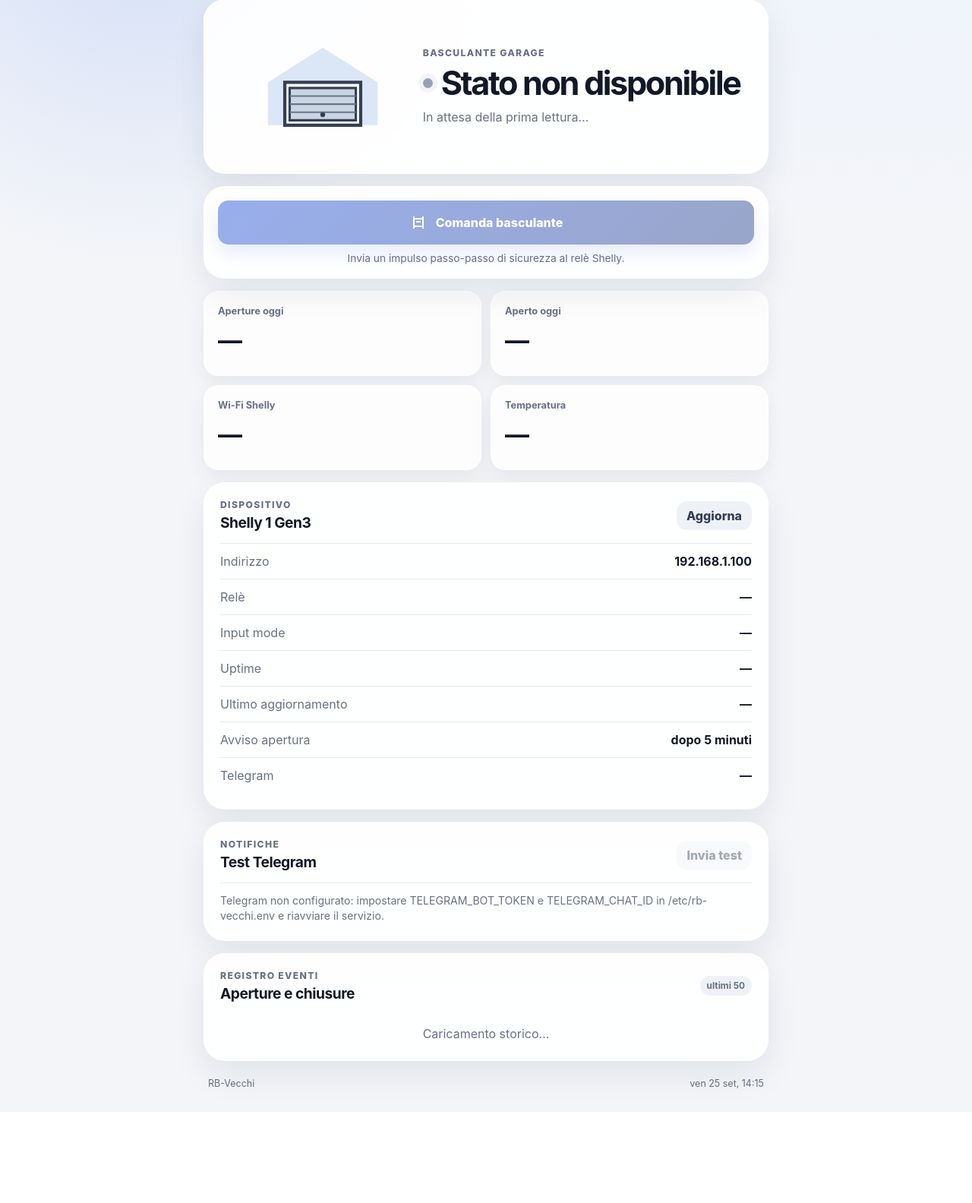
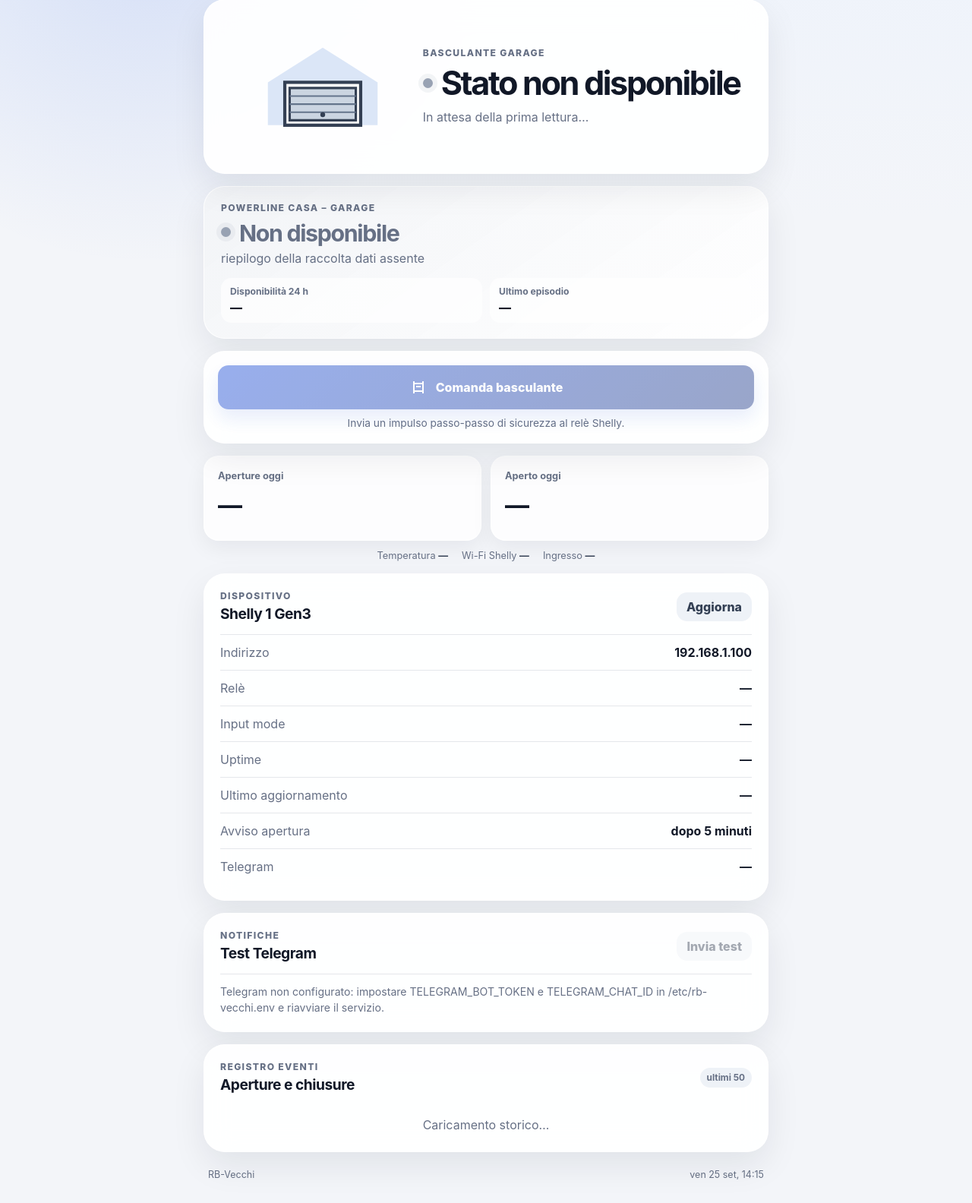
Before and after one commit to andreasaccio/RB-Vecchi, a Flask app: page / in a window 1280 px wide. Shown: the part 99-1683 px from the top of the page at 76% size. Before the commit the page ends 1550 px from the top, so only its background shows below. Run offline with Flask 3, Linux system fonts and the light colour scheme; data that the repository does not hold is empty; parts of the project's set-up code (start-up, migrations or seed data) failed here and were passed over.

Commit message:
dashboard: riquadro Powerline dal riepilogo della raccolta dati
Nuovo endpoint /api/powerline, separato da /api/status: legge in sola lettura
/var/lib/rb-raccolta/stato-rete.json (rbvecchi/powerline.py, nessuna analisi).
File assente, illeggibile, non valido o più vecchio di 5 minuti significa
"non disponibile". Monitor e notifiche invariati.
Nella schermata principale il riquadro Powerline (stato a colori, motivo,
disponibilità 24 h, ultimo episodio) prende il posto del Wi-Fi dello Shelly
come indicatore di rete; temperatura, Wi-Fi e ingresso passano su una riga
secondaria. Cache del service worker portata a v3 per i nuovi file statici.
CLAUDE.md: unità e JSON del riepilogo, regola di sola lettura, conteggi.

Co-Authored-By: Claude Opus 5.5 <noreply@anthropic.com>

```diff
--- a/rbvecchi/config.py
+++ b/rbvecchi/config.py
@@ -55,6 +55,8 @@ class Settings:
     listen_host: str
     listen_port: int
     log_level: str
+    # Riepilogo scritto da rb-stato-rete.service (raccolta dati), sola lettura.
+    powerline_json_path: Path = Path("/var/lib/rb-raccolta/stato-rete.json")
 
     @property
     def telegram_enabled(self) -> bool:
@@ -105,4 +107,7 @@ def load_settings(env_file: str | None = None) -> Settings:
         listen_host=os.getenv("LISTEN_HOST", "0.0.0.0").strip(),
         listen_port=_as_int("LISTEN_PORT", 8080, 1),
         log_level=os.getenv("LOG_LEVEL", "INFO").upper().strip(),
+        powerline_json_path=Path(
+            os.getenv("POWERLINE_JSON", "/var/lib/rb-raccolta/stato-rete.json")
+        ).expanduser(),
     )
--- a/rbvecchi/static/app.css
+++ b/rbvecchi/static/app.css
@@ -14,6 +14,8 @@
   --warning-bg: #fff7ed;
   --danger: #b42318;
   --danger-bg: #fef3f2;
+  --caution: #a16207;
+  --caution-dot: #eab308;
   --shadow: 0 18px 45px rgba(17, 24, 39, 0.08);
   --radius-xl: 28px;
   --radius-lg: 20px;
@@ -192,6 +194,45 @@ main { display: grid; gap: 16px; }
 .secondary-button { min-height: 38px; padding: 9px 13px; background: #eef2f7; color: #344054; }
 .danger-button { min-height: 42px; padding: 10px 15px; background: var(--danger); color: white; }
 
+.powerline-card {
+  padding: 20px 22px;
+  border: 1px solid rgba(255,255,255,0.9);
+  border-radius: var(--radius-xl);
+  background: var(--surface);
+  box-shadow: var(--shadow);
+  transition: background 220ms ease, border-color 220ms ease;
+}
+.powerline-head { display: flex; align-items: baseline; justify-content: space-between; gap: 12px; }
+.powerline-age { color: var(--muted); font-size: 0.76rem; font-weight: 650; white-space: nowrap; }
+.powerline-card h2 { margin: 8px 0 4px; font-size: clamp(1.4rem, 5.5vw, 1.9rem); letter-spacing: -0.045em; }
+.powerline-reason { margin: 0; color: var(--muted); line-height: 1.45; overflow-wrap: anywhere; }
+.powerline-facts { display: grid; grid-template-columns: repeat(2, minmax(0, 1fr)); gap: 10px; margin: 14px 0 0; }
+.powerline-facts div { padding: 10px 12px; border-radius: var(--radius-md); background: rgba(255,255,255,0.7); }
+.powerline-facts dt { color: var(--muted); font-size: 0.76rem; font-weight: 680; }
+.powerline-facts dd { margin: 4px 0 0; font-weight: 760; overflow-wrap: anywhere; }
+.pl-stabile { background: linear-gradient(145deg, rgba(236,253,243,0.98), rgba(255,255,255,0.94)); border-color: rgba(21,128,61,0.18); }
+.pl-stabile .status-dot { background: var(--success); box-shadow: 0 0 0 6px rgba(21,128,61,0.12); }
+.pl-stabile h2 { color: var(--success); }
+.pl-instabile { background: linear-gradient(145deg, rgba(254,252,232,0.98), rgba(255,255,255,0.94)); border-color: rgba(202,138,4,0.28); }
+.pl-instabile .status-dot { background: var(--caution-dot); box-shadow: 0 0 0 6px rgba(234,179,8,0.16); }
+.pl-instabile h2 { color: var(--caution); }
+.pl-interrotta { background: linear-gradient(145deg, rgba(254,243,242,0.98), rgba(255,255,255,0.94)); border-color: rgba(180,35,24,0.22); }
+.pl-interrotta .status-dot { background: var(--danger); box-shadow: 0 0 0 6px rgba(180,35,24,0.12); }
+.pl-interrotta h2 { color: var(--danger); }
+.pl-non_disponibile { background: linear-gradient(145deg, rgba(242,244,247,0.98), rgba(255,255,255,0.94)); }
+.pl-non_disponibile h2 { color: var(--muted); }
+
+.secondary-metrics {
+  display: flex;
+  flex-wrap: wrap;
+  justify-content: center;
+  gap: 6px 18px;
+  margin: -4px 0 0;
+  color: var(--muted);
+  font-size: 0.8rem;
+}
+.secondary-metrics strong { color: #344054; font-weight: 720; }
+
 .metrics-grid { display: grid; grid-template-columns: repeat(2, minmax(0, 1fr)); gap: 12px; }
 .metric-card {
   min-height: 112px;
@@ -267,6 +308,9 @@ footer { display: flex; justify-content: space-between; gap: 12px; padding: 22px
   .pill { font-size: 0; width: 32px; justify-content: center; padding: 0; }
   .pill::before { content: ""; width: 9px; height: 9px; border-radius: 50%; background: currentColor; }
   .details-card, .history-card { padding: 18px; }
+  .powerline-card { padding: 18px; }
+  .powerline-card .status-row { justify-content: flex-start; }
+  .powerline-facts { grid-template-columns: 1fr; }
 }
 
 @media (prefers-reduced-motion: reduce) {
--- a/rbvecchi/static/app.js
+++ b/rbvecchi/static/app.js
@@ -15,6 +15,13 @@ const elements = {
   openTimeToday: document.getElementById("openTimeToday"),
   wifiSignal: document.getElementById("wifiSignal"),
   temperature: document.getElementById("temperature"),
+  inputState: document.getElementById("inputState"),
+  powerlineCard: document.getElementById("powerlineCard"),
+  powerlineState: document.getElementById("powerlineState"),
+  powerlineReason: document.getElementById("powerlineReason"),
+  powerlineAge: document.getElementById("powerlineAge"),
+  powerlineAvailability: document.getElementById("powerlineAvailability"),
+  powerlineLastEpisode: document.getElementById("powerlineLastEpisode"),
   relayOutput: document.getElementById("relayOutput"),
   inputMode: document.getElementById("inputMode"),
   shellyUptime: document.getElementById("shellyUptime"),
@@ -127,6 +134,9 @@ function updateStatus(status) {
   elements.temperature.textContent = status.temperature_c === null || status.temperature_c === undefined
     ? "n/d"
     : `${Number(status.temperature_c).toFixed(1)} °C`;
+  elements.inputState.textContent = status.raw_input_state === null || status.raw_input_state === undefined
+    ? "n/d"
+    : (status.raw_input_state ? "attivo" : "a riposo");
   elements.relayOutput.textContent = status.relay_output === null || status.relay_output === undefined
     ? "n/d"
     : (status.relay_output ? "Attivo" : "A riposo");
@@ -134,6 +144,64 @@ function updateStatus(status) {
   elements.shellyUptime.textContent = formatDuration(status.uptime_seconds, true);
   elements.lastUpdate.textContent = formatDateTime(status.last_success);
   elements.telegramState.textContent = status.telegram_enabled ? "Attivo" : "Non configurato";
+}
+
+const POWERLINE_LABELS = {
+  stabile: "Stabile",
+  instabile: "Instabile",
+  interrotta: "Interrotta",
+  non_disponibile: "Non disponibile",
+};
+
+function formatPercent(value) {
+  if (value === null || value === undefined) return "—";
+  return `${new Intl.NumberFormat("it-IT", { maximumFractionDigits: 2 }).format(value)} %`;
+}
+
+function updatePowerline(powerline) {
+  const state = POWERLINE_LABELS[powerline?.stato] ? powerline.stato : "non_disponibile";
+  const card = elements.powerlineCard;
+  card.classList.remove(...Object.keys(POWERLINE_LABELS).map((key) => `pl-${key}`));
+  card.classList.add(`pl-${state}`);
+  elements.powerlineState.textContent = POWERLINE_LABELS[state];
+  elements.powerlineReason.textContent = powerline?.motivo || "Riepilogo non disponibile.";
+  elements.powerlineAge.textContent = powerline?.eta_s === null || powerline?.eta_s === undefined
+    ? ""
+    : `agg. ${formatDuration(powerline.eta_s, true)} fa`;
+
+  const garage = powerline?.garage;
+  if (!garage) {
+    elements.powerlineAvailability.textContent = "—";
+    elements.powerlineLastEpisode.textContent = "—";
+    return;
+  }
+  const extra = [];
+  const plural = (n, one, many) => `${n} ${n === 1 ? one : many}`;
+  if (garage.episodi_24h) extra.push(plural(garage.episodi_24h, "episodio", "episodi"));
+  if (garage.perdite_isolate_24h) {
+    extra.push(plural(garage.perdite_isolate_24h, "perdita isolata", "perdite isolate"));
+  }
+  elements.powerlineAvailability.textContent = formatPercent(garage.disponibilita_24h)
+    + (extra.length ? ` · ${extra.join(", ")}` : "");
+
+  const last = garage.ultimo_episodio;
+  if (!last) {
+    elements.powerlineLastEpisode.textContent = "nessuno nelle 24 h";
+  } else if (last.in_corso) {
+    elements.powerlineLastEpisode.textContent = `in corso dalle ${formatEventDate(last.inizio)}`;
+  } else {
+    elements.powerlineLastEpisode.textContent =
+      `${formatEventDate(last.inizio)}, durata ${formatDuration(last.durata_s, true)}`;
+  }
+}
+
+async function loadPowerline() {
+  try {
+    const payload = await apiFetch("/api/powerline");
+    updatePowerline(payload.powerline);
+  } catch (error) {
+    updatePowerline({ stato: "non_disponibile", motivo: "Riepilogo non raggiungibile dalla dashboard." });
+  }
 }
 
 function renderEvents(events) {
@@ -313,8 +381,10 @@ function updateClock() {
 }
 
 loadDashboard(true);
+loadPowerline();
 updateClock();
 setInterval(loadStatus, 2500);
+setInterval(loadPowerline, 30000);
 setInterval(() => loadDashboard(false), 15000);
 setInterval(updateClock, 1000);
 
--- a/rbvecchi/static/service-worker.js
+++ b/rbvecchi/static/service-worker.js
@@ -1,5 +1,5 @@
 "use strict";
-const CACHE_NAME = "rb-vecchi-static-v2";
+const CACHE_NAME = "rb-vecchi-static-v3";
 const STATIC_ASSETS = [
   "/static/app.css",
   "/static/app.js",
--- a/rbvecchi/templates/index.html
+++ b/rbvecchi/templates/index.html
@@ -53,6 +53,22 @@
         </div>
       </section>
 
+      <section id="powerlineCard" class="powerline-card pl-non_disponibile" aria-live="polite">
+        <div class="powerline-head">
+          <p class="section-label">Powerline casa – garage</p>
+          <span id="powerlineAge" class="powerline-age"></span>
+        </div>
+        <div class="status-row">
+          <span class="status-dot"></span>
+          <h2 id="powerlineState">Non disponibile</h2>
+        </div>
+        <p id="powerlineReason" class="powerline-reason">In attesa del riepilogo della raccolta dati…</p>
+        <dl class="powerline-facts">
+          <div><dt>Disponibilità 24 h</dt><dd id="powerlineAvailability">—</dd></div>
+          <div><dt>Ultimo episodio</dt><dd id="powerlineLastEpisode">—</dd></div>
+        </dl>
+      </section>
+
       <section class="command-card">
         <button id="pulseButton" class="primary-button" type="button" disabled>
           <svg viewBox="0 0 24 24" aria-hidden="true"><path d="M7 4v2h10V4h2v16h-2v-2H7v2H5V4h2zm0 4v8h10V8H7zm2 2h6v2H9v-2z"/></svg>
@@ -70,15 +86,13 @@
           <span class="metric-label">Aperto oggi</span>
           <strong id="openTimeToday">—</strong>
         </article>
-        <article class="metric-card">
-          <span class="metric-label">Wi-Fi Shelly</span>
-          <strong id="wifiSignal">—</strong>
-        </article>
-        <article class="metric-card">
-          <span class="metric-label">Temperatura</span>
-          <strong id="temperature">—</strong>
-        </article>
       </section>
+
+      <p class="secondary-metrics" aria-label="Dettagli Shelly basculante">
+        <span>Temperatura <strong id="temperature">—</strong></span>
+        <span>Wi-Fi Shelly <strong id="wifiSignal">—</strong></span>
+        <span>Ingresso <strong id="inputState">—</strong></span>
+      </p>
 
       <section class="details-card">
         <div class="section-heading">
--- a/rbvecchi/web.py
+++ b/rbvecchi/web.py
@@ -25,6 +25,7 @@ from .config import Settings, load_settings
 from .db import Database
 from .monitor import GarageMonitor
 from .notifier import TelegramError, TelegramNotifier
+from .powerline import leggi_riepilogo
 from .shelly import ShellyClient
 
 LOGGER = logging.getLogger(__name__)
@@ -185,6 +186,19 @@ def create_app(settings: Settings | None = None, start_monitor: bool = True) ->
     def api_status():
         return jsonify({"ok": True, "status": monitor.snapshot()})
 
+    @app.get("/api/powerline")
+    @login_required
+    def api_powerline():
+        # Endpoint separato da /api/status: legge solo il JSON della raccolta dati.
+        try:
+            riepilogo = leggi_riepilogo(settings.powerline_json_path)
+        except Exception:
+            LOGGER.exception("Lettura del riepilogo powerline fallita")
+            riepilogo = {"stato": "non_disponibile", "motivo": "errore interno di lettura",
+                         "generato": None, "eta_s": None, "garage": None,
+                         "scartati_plc_24h": None, "riavvii_24h": None}
+        return jsonify({"ok": True, "powerline": riepilogo})
+
     @app.get("/api/events")
     @login_required
     def api_events():
```
Also changed, not shown: CLAUDE.md (+15 -2 lines), rbvecchi/powerline.py (added, +87 -0 lines), tests/test_powerline.py (added, +105 -0 lines).
